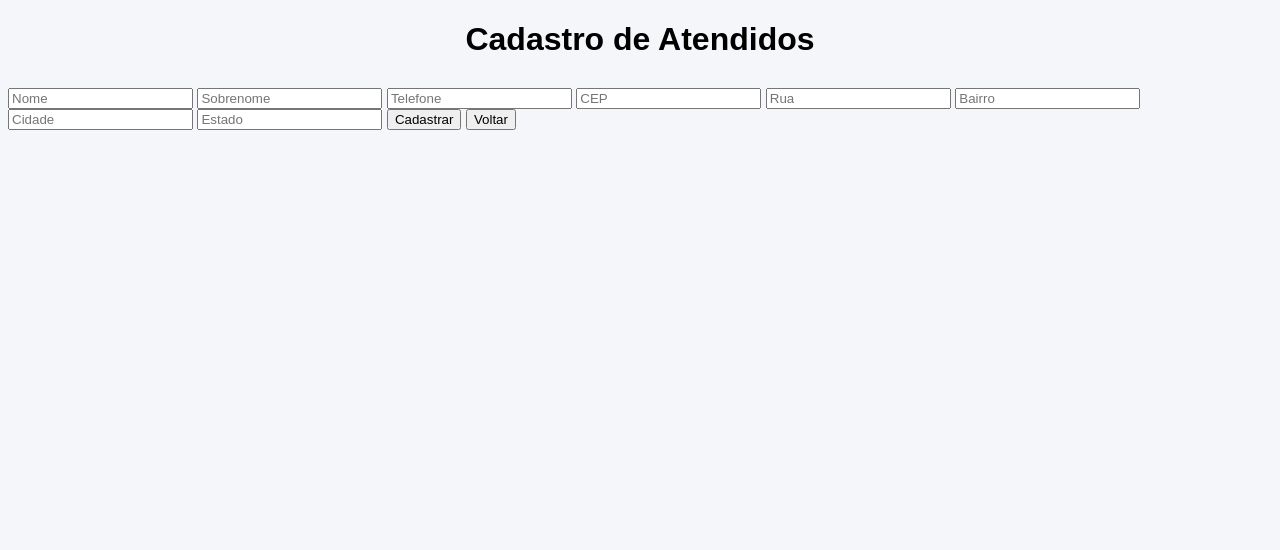
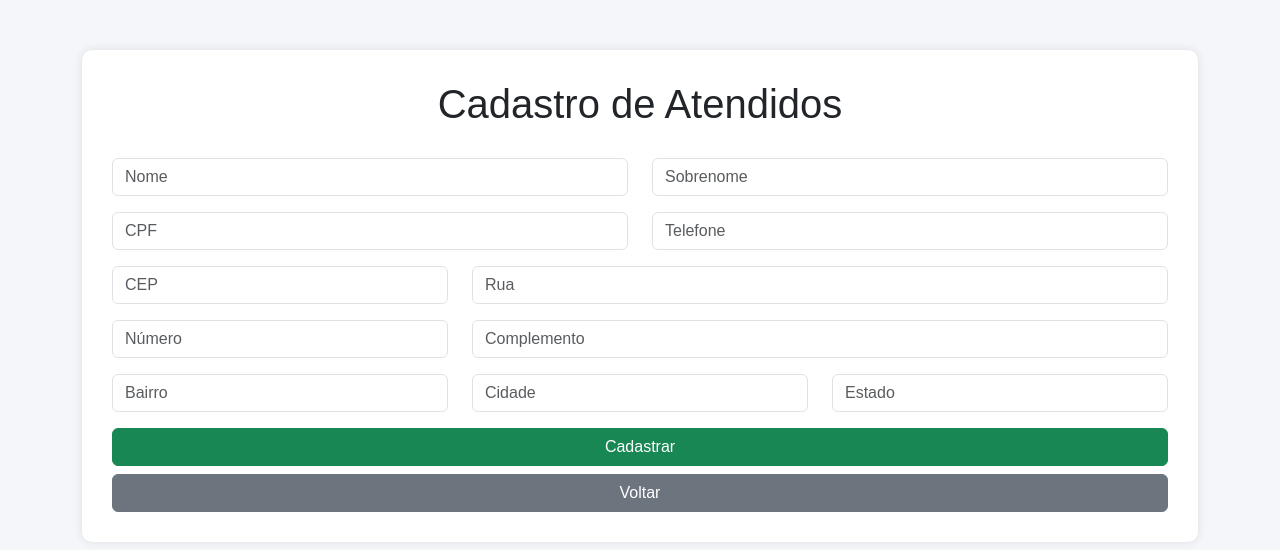
Before and after one commit to raphachear/sistema-ong, a website: page public/cadastro.html in a window 1280 px wide. Drawn offline with nearby package versions, Linux system fonts and the light colour scheme.

Commit message:
sistema profissional

```diff
--- a/public/cadastro.html
+++ b/public/cadastro.html
@@ -2,49 +2,112 @@
 <html lang="pt-br">
 
 <head>
+
 <meta charset="UTF-8">
+
 <title>Cadastro</title>
 
+<link href="https://cdn.jsdelivr.net/npm/bootstrap@5.3.3/dist/css/bootstrap.min.css" rel="stylesheet">
+
 <link rel="stylesheet" href="style.css">
+
 </head>
 
 <body>
 
-  <div class="container">
+<div class="container mt-5">
+
+<div class="container-box">
 
 <h1>Cadastro de Atendidos</h1>
 
-    <input id="nome" placeholder="Nome">
+<div class="row">
 
-    <input id="sobrenome" placeholder="Sobrenome">
+<div class="col-md-6">
+<input id="nome" class="form-control mb-3" placeholder="Nome">
+</div>
 
-    <input id="telefone" placeholder="Telefone">
+<div class="col-md-6">
+<input id="sobrenome" class="form-control mb-3" placeholder="Sobrenome">
+</div>
 
-    <input id="cep" placeholder="CEP">
+<div class="col-md-6">
+<input id="cpf" class="form-control mb-3" placeholder="CPF">
+</div>
 
-    <input id="rua" placeholder="Rua">
+<div class="col-md-6">
+<input id="telefone" class="form-control mb-3" placeholder="Telefone">
+</div>
 
-    <input id="bairro" placeholder="Bairro">
+<div class="col-md-4">
+<input id="cep" class="form-control mb-3" placeholder="CEP" onblur="buscarCEP()">
+</div>
 
-    <input id="cidade" placeholder="Cidade">
+<div class="col-md-8">
+<input id="rua" class="form-control mb-3" placeholder="Rua">
+</div>
 
-    <input id="estado" placeholder="Estado">
+<div class="col-md-4">
+<input id="numero" class="form-control mb-3" placeholder="Número">
+</div>
 
-    <button onclick="cadastrar()">
+<div class="col-md-8">
+<input id="complemento" class="form-control mb-3" placeholder="Complemento">
+</div>
+
+<div class="col-md-4">
+<input id="bairro" class="form-control mb-3" placeholder="Bairro">
+</div>
+
+<div class="col-md-4">
+<input id="cidade" class="form-control mb-3" placeholder="Cidade">
+</div>
+
+<div class="col-md-4">
+<input id="estado" class="form-control mb-3" placeholder="Estado">
+</div>
+
+</div>
+
+<button class="btn btn-success w-100" onclick="cadastrar()">
 Cadastrar
 </button>
 
-    <button onclick="window.location.href='dashboard.html'">
+<button class="btn btn-secondary w-100 mt-2"
+onclick="window.location.href='dashboard.html'">
+
 Voltar
+
 </button>
+
+</div>
 
 </div>
 
 <script>
 
-    async function cadastrar() {
+async function buscarCEP(){
 
-      const resposta = await fetch("https://sistema-ong.onrender.com/atendidos", {
+  const cep = document.getElementById("cep").value;
+
+  const resposta = await fetch(
+    `https://viacep.com.br/ws/${cep}/json/`
+  );
+
+  const dados = await resposta.json();
+
+  document.getElementById("rua").value = dados.logradouro;
+  document.getElementById("bairro").value = dados.bairro;
+  document.getElementById("cidade").value = dados.localidade;
+  document.getElementById("estado").value = dados.uf;
+
+}
+
+async function cadastrar(){
+
+  const resposta = await fetch(
+    "https://sistema-ong.onrender.com/atendidos",
+    {
 
       method: "POST",
 
@@ -56,16 +119,22 @@
 
         nome: document.getElementById("nome").value,
         sobrenome: document.getElementById("sobrenome").value,
+        cpf: document.getElementById("cpf").value,
         telefone: document.getElementById("telefone").value,
+
         cep: document.getElementById("cep").value,
         rua: document.getElementById("rua").value,
+        numero: document.getElementById("numero").value,
+        complemento: document.getElementById("complemento").value,
+
         bairro: document.getElementById("bairro").value,
         cidade: document.getElementById("cidade").value,
         estado: document.getElementById("estado").value
 
       })
 
-      });
+    }
+  );
 
   const texto = await resposta.text();
 
```
Also changed, not shown: public/lista.html (+89 -12 lines), server.js (+89 -59 lines). Lines whose indentation alone changed are shown as unchanged.
